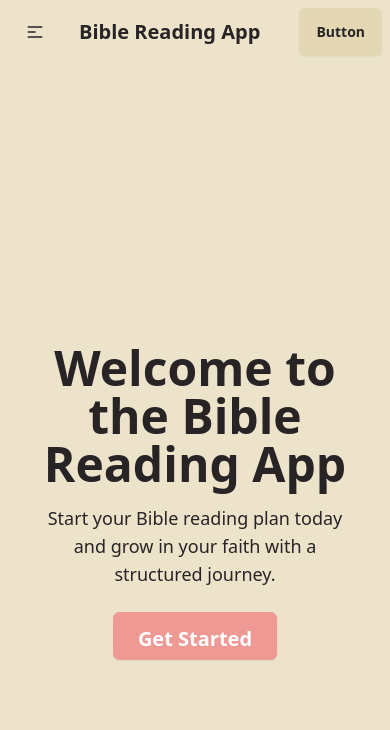
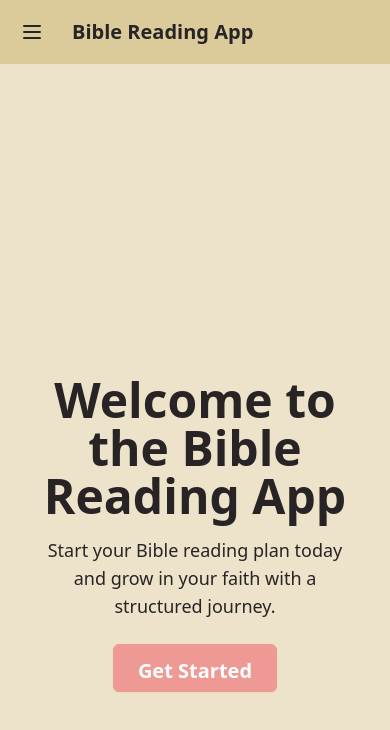
Before and after one commit to bschm0622/bible-app, a Next.js app: page / in a window 390 px wide. Shown: the top 730 px of the page. Built offline with nearby package versions, Linux system fonts and the light colour scheme.

Commit message:
more changes (#13)

```diff
--- a/src/app/components/Navbar.tsx
+++ b/src/app/components/Navbar.tsx
@@ -1,54 +1,46 @@
 "use client";
 
-import { useState, useEffect } from "react";
 import Link from "next/link";
 
 const Navbar = () => {
-  const [isScrolled, setIsScrolled] = useState(false); // Scroll state
+  return (
+    <div className="drawer">
+      {/* Hidden Input for Drawer Toggle */}
+      <input id="my-drawer-3" type="checkbox" className="drawer-toggle" />
 
-  // Scroll effect to toggle navbar styling based on scroll position
-  useEffect(() => {
-    const handleScroll = () => {
-      setIsScrolled(window.scrollY > 10); // Change navbar style if scrolled past 10px
-    };
-
-    window.addEventListener("scroll", handleScroll);
-
-    return () => {
-      window.removeEventListener("scroll", handleScroll);
-    };
-  }, []);
-
-  return (
-    <div className={`navbar bg-base-100 ${isScrolled ? 'shadow-md' : ''} transition-all`}>
-      <div className="navbar-start">
-        {/* Drawer Toggle Button */}
-        <label htmlFor="drawer-toggle" className="btn btn-ghost lg:hidden">
+      {/* Main Content */}
+      <div className="drawer-content relative z-0">
+        {/* Navbar */}
+        <div className="navbar bg-base-300 w-full">
+          {/* Mobile Drawer Toggle */}
+          <div className="flex-none lg:hidden">
+            <label htmlFor="my-drawer-3" className="btn btn-square btn-ghost">
               <svg
                 xmlns="http://www.w3.org/2000/svg"
-            className="h-5 w-5"
                 fill="none"
                 viewBox="0 0 24 24"
-            stroke="currentColor"
+                className="inline-block h-6 w-6 stroke-current"
               >
                 <path
                   strokeLinecap="round"
                   strokeLinejoin="round"
                   strokeWidth="2"
-              d="M4 6h16M4 12h8m-8 6h16"
-            />
+                  d="M4 6h16M4 12h16M4 18h16"
+                ></path>
               </svg>
             </label>
-
-        <Link href="/" className="btn btn-ghost text-xl">Bible Reading App</Link>
           </div>
 
-      {/* Drawer for Mobile */}
-      <div className="drawer drawer-mobile">
-        {/* Drawer Content */}
-        <div className="drawer-content">
-          <div className="navbar-center hidden lg:flex">
-            <ul className="menu menu-horizontal px-1">
+          {/* Navbar Title */}
+          <div className="mx-2 flex-1 px-2">
+            <Link href="/" className="text-xl font-bold">
+              Bible Reading App
+            </Link>
+          </div>
+
+          {/* Desktop Menu */}
+          <div className="hidden flex-none lg:block">
+            <ul className="menu menu-horizontal">
               <li><Link href="/">Home</Link></li>
               <li><Link href="/create_plan">Create Plan</Link></li>
               <li><Link href="/view_plans">View Plans</Link></li>
@@ -56,21 +48,26 @@
           </div>
         </div>
 
-        {/* Drawer Side (Mobile Menu) */}
-        <div className="drawer-side">
-          <label htmlFor="drawer-toggle" className="drawer-overlay"></label>
-          <ul className="menu p-4 w-64 bg-base-100 text-base-content">
+        {/* Page Content */}
+        <main className="p-4">
+        </main>
+      </div>
+
+      {/* Mobile Sidebar Drawer */}
+      <div className="drawer-side z-10">
+        {/* Overlay */}
+        <label
+          htmlFor="my-drawer-3"
+          className="drawer-overlay"
+        ></label>
+        {/* Sidebar Links */}
+        <ul className="menu bg-base-200 min-h-full w-80 p-4">
           <li><Link href="/">Home</Link></li>
           <li><Link href="/create_plan">Create Plan</Link></li>
           <li><Link href="/view_plans">View Plans</Link></li>
         </ul>
       </div>
     </div>
-
-      <div className="navbar-end">
-        <a className="btn">Button</a>
-      </div>
-    </div>
   );
 };
 
--- a/src/app/globals.css
+++ b/src/app/globals.css
@@ -8,6 +8,12 @@
   --background: var(--b1); /* Maps to DaisyUI base color */
   --foreground: var(--bc);
 }
+
+main {
+  z-index: 1;
+  position: relative;
+}
+
 
 body {
   @apply bg-base-100 text-base-content font-sans;
--- a/src/app/layout.tsx
+++ b/src/app/layout.tsx
@@ -1,6 +1,5 @@
 import "./globals.css"; // Your global styles
 import Navbar from './components/Navbar';
-
 
 export const metadata = {
   title: "Bible Planner",
```
Lines whose indentation alone changed are shown as unchanged.
